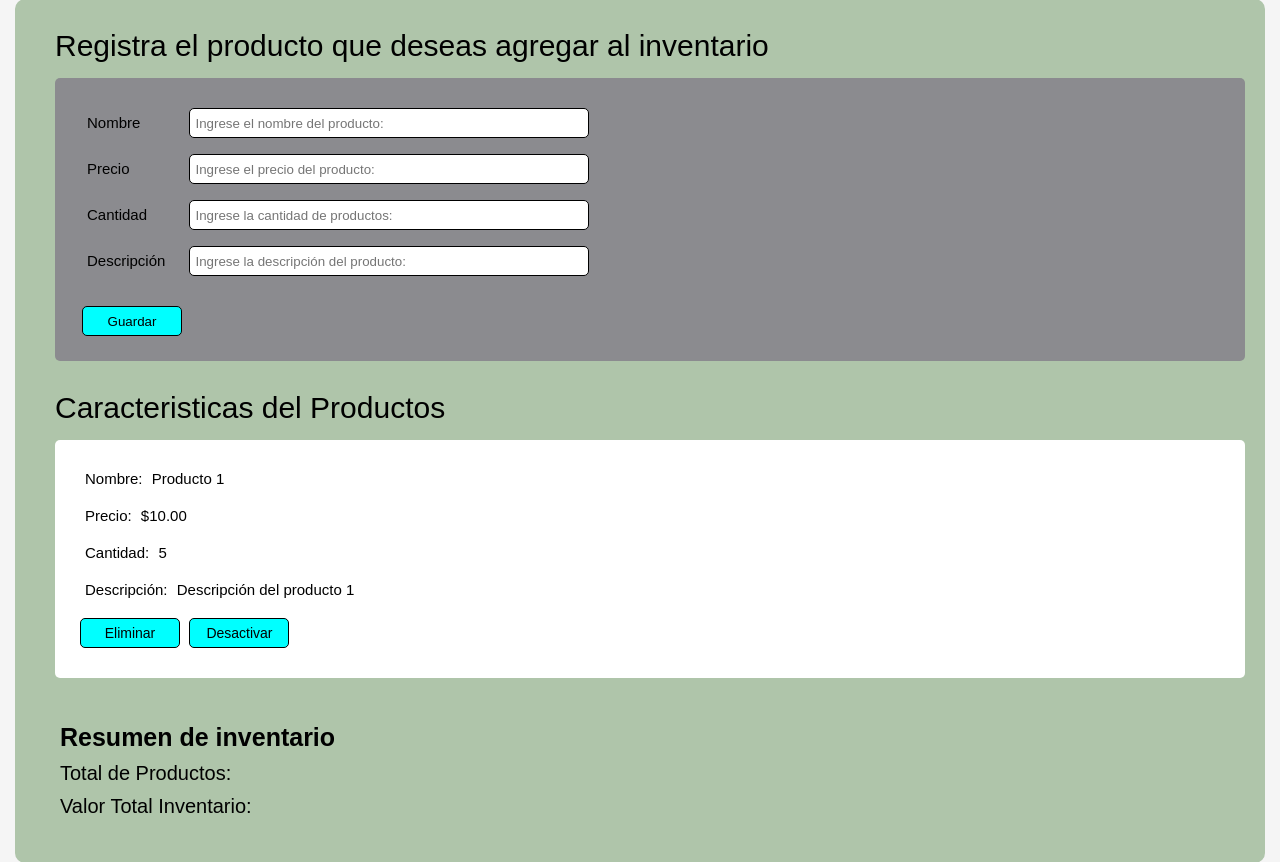
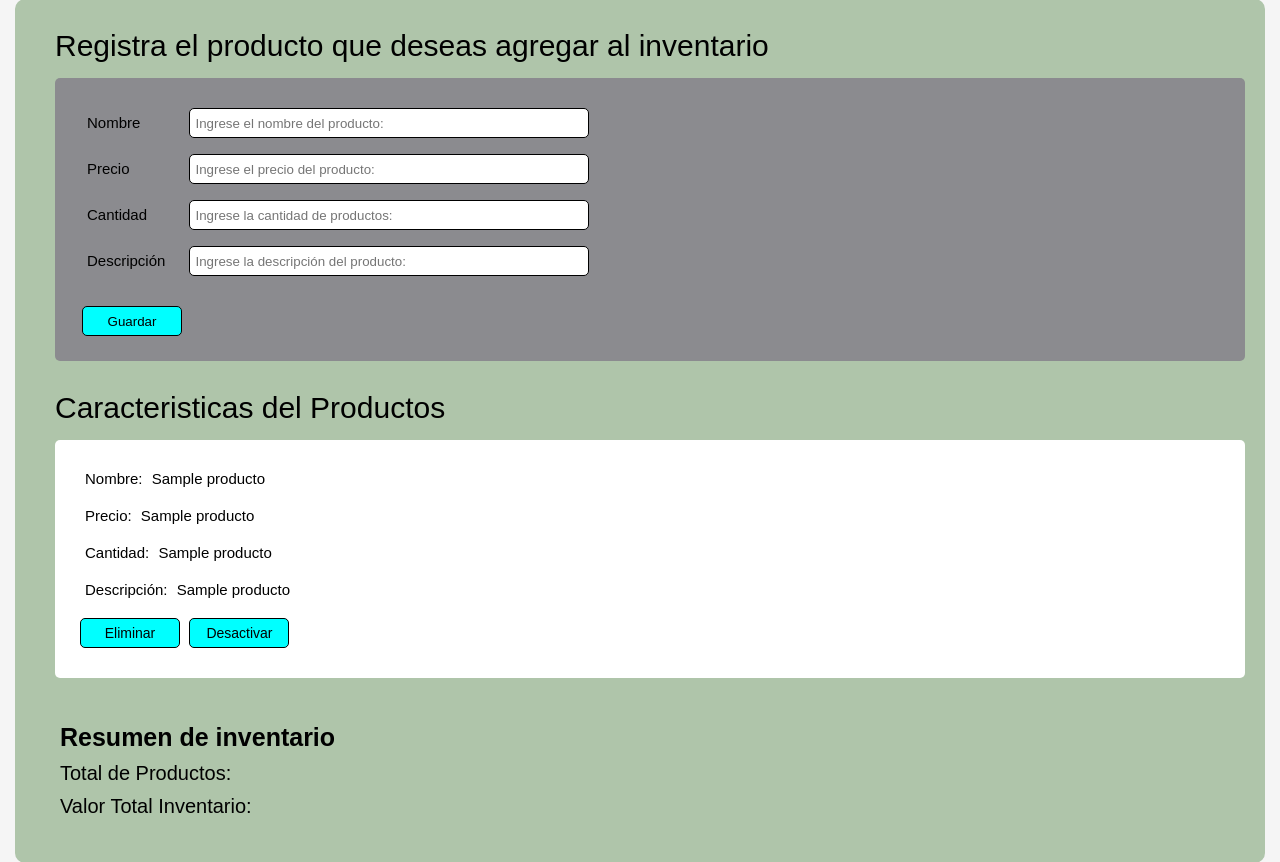
Before and after one commit to FelipeValencia-Dev90/Inventario-Mafe, a Flask app: template templates/index.html in a window 1280 px wide. Shown: the part 441-1303 px from the top of the page. Run offline with Flask 3, Linux system fonts and the light colour scheme; the template is opened without the code that fills it: most values are stand-ins (such as "Sample title", 1, 10 or a date in 2020); some libraries are stand-ins or nearby versions.

Commit message:
productos dinamicos en html

```diff
--- a/app.py
+++ b/app.py
@@ -6,7 +6,24 @@ app = Flask(__name__)
 # PAGINA PRINCIPAL
 @app.route("/")
 def inicio():
-    return render_template("index.html")
+
+    conexion = pyodbc.connect(
+        'DRIVER={ODBC Driver 17 for SQL Server};'
+        'SERVER=DESKTOP-Q681RM2\\SQLEXPRESS;'
+        'DATABASE=InventarioAVA;'
+        'Trusted_Connection=yes;'
+    )
+
+
+    cursor = conexion.cursor()
+
+    cursor.execute("SELECT * FROM Productos WHERE activo = 1")
+
+    productos = cursor.fetchall()
+
+    conexion.close()
+
+    return render_template("index.html", productos=productos)
 
 
 # GUARDAR PRODUCTO
--- a/templates/index.html
+++ b/templates/index.html
@@ -48,15 +48,21 @@
 
         <section id="inventario">
             <h2>Caracteristicas del Productos</h2>
+
             <ul id="lista-productos">
-                <li id="producto-1">
-                    <p>Nombre: <span class="dato-nombre">Producto 1</span></p>
-                    <p>Precio: <span class="dato-precio">$10.00</span></p>
-                    <p>Cantidad: <span class="dato-cantidad">5</span></p>
-                    <p>Descripción: <span class="dato-descripcion">Descripción del producto 1</span></p>
+                {% for producto in productos %}
+
+                <li id="producto-{{producto[0]}}">
+                    <p>Nombre: <span class="dato-nombre">{{producto[1]}}</span></p>
+                    <p>Precio: <span class="dato-precio">{{producto[2]}}</span></p>
+                    <p>Cantidad: <span class="dato-cantidad">{{producto[3]}}</span></p>
+                    <p>Descripción: <span class="dato-descripcion">{{producto[4]}}</span></p>
                     <button type="button">Eliminar</button>
                     <button type="button">Desactivar</button>
                 </li>
+
+                {% endfor %}
+
             </ul>
         </section>
 
```
